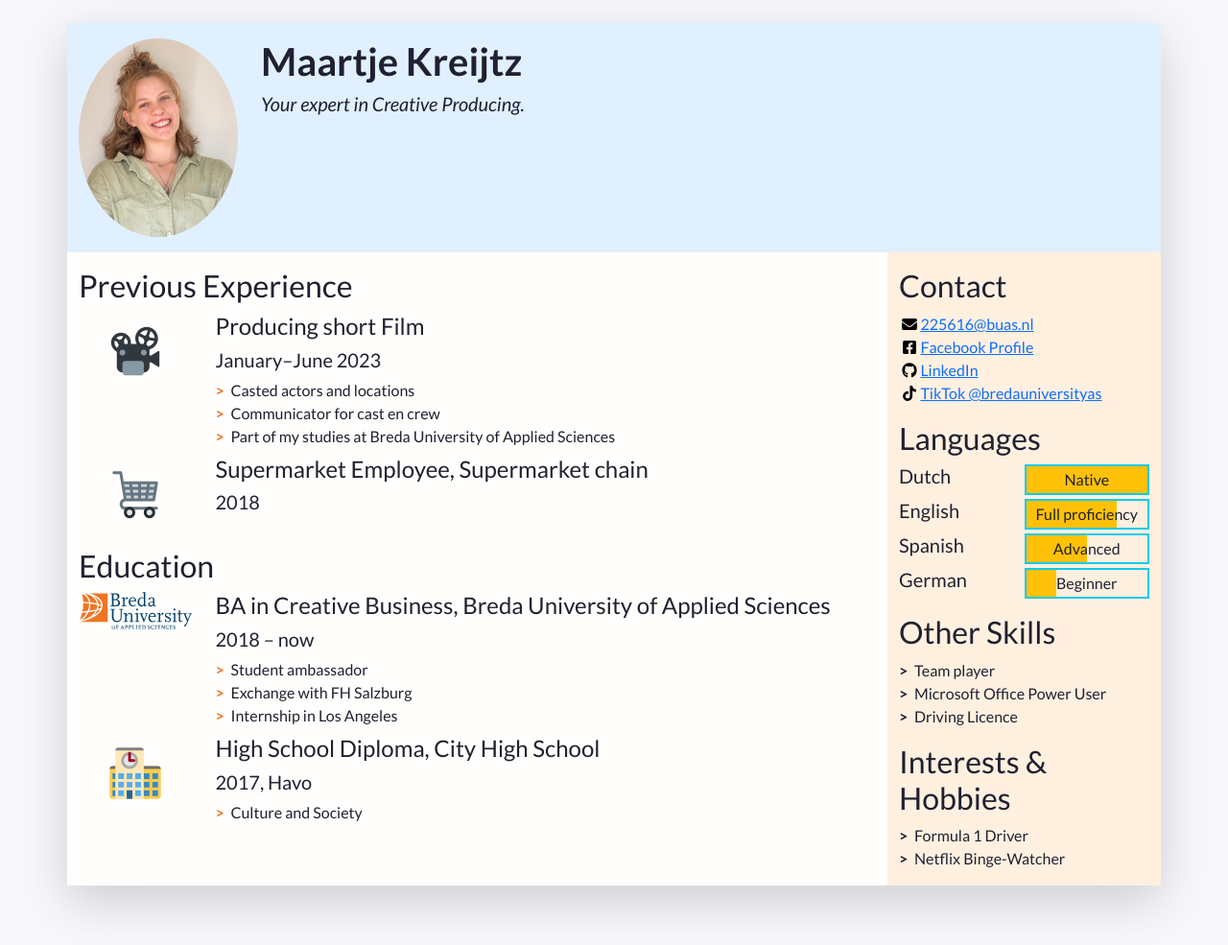
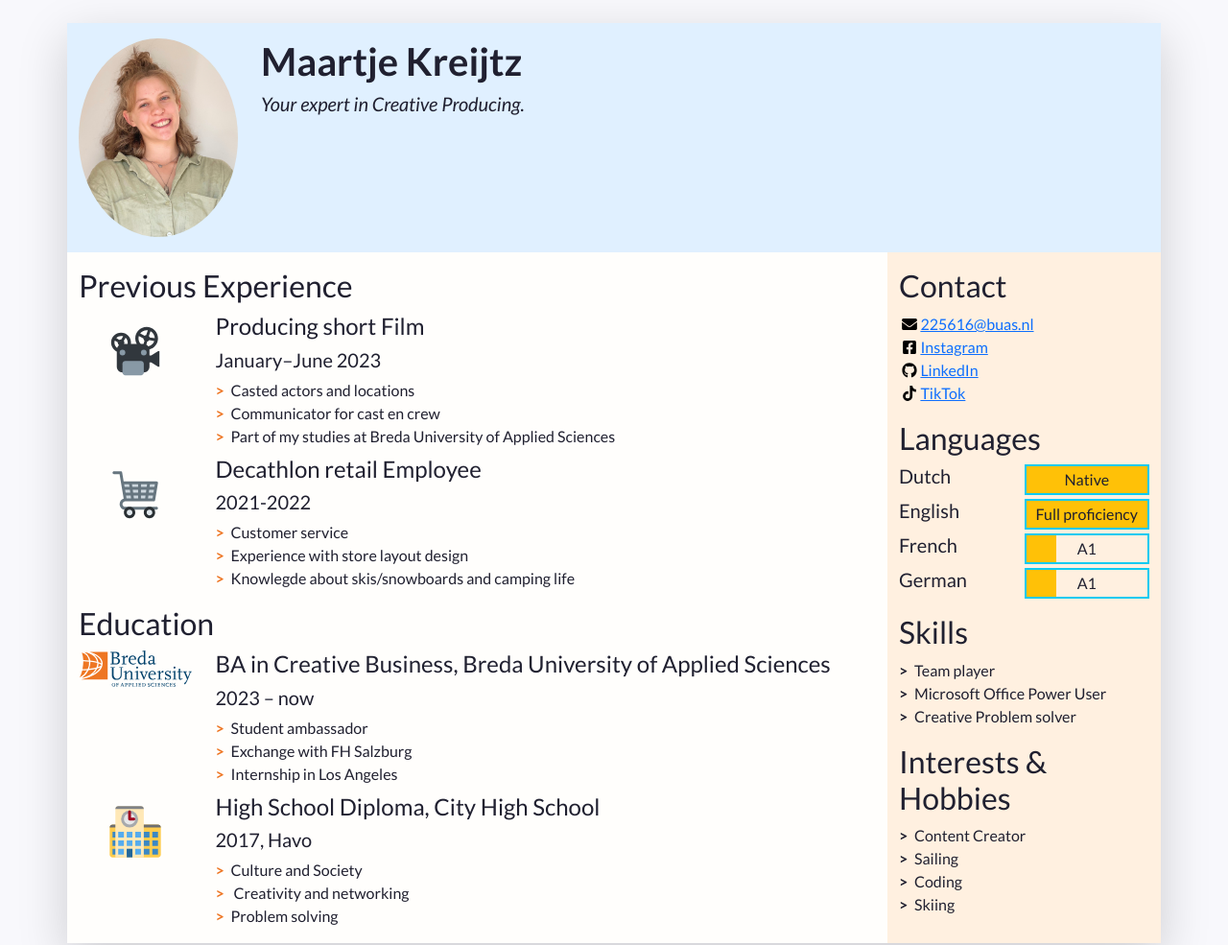
Before and after one commit to Maartje-25/Maartje-Kreijtz, a plain HTML site: page index.html in a window 1280 px wide. Shown: the top 985 px of the page at 96% size. Drawn offline with nearby package versions, Linux system fonts and the light colour scheme.

Commit message:
Update index.html
changed biography, skills

```diff
--- a/index.html
+++ b/index.html
@@ -102,8 +102,13 @@
                   <img class="biography-logo mw-100 d-block mx-auto" src="images/employers/trolley.svg" alt="Company logo" width="80">
                 </div>
                 <div class="biography-contents col-9 col-sm-10 col-md-9 col-lg-10">
-                  <h4>Supermarket Employee, Supermarket chain</h4>
-                  <h5>2018</h5>
+                  <h4>Decathlon retail Employee</h4>
+                  <h5>2021-2022</h5>
+                  <ul class="biography-details list-unstyled">
+                    <li>Customer service</li>
+                    <li>Experience with store layout design </li>
+                    <li>Knowlegde about skis/snowboards and camping life</li>
+                  </ul>
                   <!-- This entry doesn't have a list of achievements, but you can copy-paste the one from above -->
                 </div>
               </li>
@@ -124,7 +129,7 @@
                 </div>
                 <div class="biography-contents col-9 col-sm-10 col-md-9 col-lg-10">
                   <h4>BA in Creative Business, Breda University of Applied Sciences</h4>
-                  <h5>2018&nbsp;&ndash;&nbsp;now</h5>
+                  <h5>2023&nbsp;&ndash;&nbsp;now</h5>
                   <!-- Use the list below to talk about minors, exchanges, extra-curricular activities. -->
                   <ul class="biography-details list-unstyled">
                     <li>Student ambassador</li>
@@ -144,6 +149,9 @@
                   <h5>2017, Havo</h5>
                   <ul class="biography-details list-unstyled">
                     <li>Culture and Society</li>
+                    <li> Creativity and networking
+                      <li>Problem solving</li>
+                    </li>
                   </ul>
                 </div>
               </li>
@@ -180,11 +188,11 @@
               <li class="contact-item">
                 <a class="d-flex align-items-center" href="https://facebook.com/" target="_blank">
                   <img class="contact-icon" src="images/icons/facebook.svg" alt="Facebook">
-                  Facebook Profile
+                  Instagram
                 </a>
               </li>
               <li class="contact-item">
-                <a class="d-flex align-items-center" href="https://github.com/" target="_blank">
+                <a class="d-flex align-items-center" href="https://www.linkedin.com/in/maartje-kreijtz-b3ab26271" target="_blank">
                   <img class="contact-icon" src="images/icons/github.svg" alt="LinkedIn">
                   LinkedIn
                 </a>
@@ -192,7 +200,7 @@
               <li class="contact-item">
                 <a class="d-flex align-items-center" href="https://www.tiktok.com/@bredauniversityas" target="_blank">
                   <img class="contact-icon" src="images/icons/tiktok.svg" alt="Mobile Phone">
-                  TikTok @bredauniversityas
+                  TikTok
                 </a>
               </li>
             </ul>
@@ -216,16 +224,16 @@
                 <h5 class="language-name w-50">English</h5>
                 <div class="language-level w-50 border border-info border-2 position-relative">
                   <!-- The div below is a progress bar. Choose between w-25, w-50, w-75 and w-100 to show your level of fluency -->
-                  <div class="language-progress position-absolute bg-warning h-100 w-75"></div>
+                  <div class="language-progress position-absolute bg-warning h-100 w-100"></div>
                   <h6 class="position-absolute w-100 text-center top-0 py-1">Full proficiency</h6>
                 </div>
               </li>
               <li class="language-item d-flex mb-1">
-                <h5 class="language-name w-50">Spanish</h5>
+                <h5 class="language-name w-50">French</h5>
                 <div class="language-level w-50 border border-info border-2 position-relative">
                   <!-- The div below is a progress bar. Choose between w-25, w-50, w-75 and w-100 to show your level of fluency -->
-                  <div class="language-progress position-absolute bg-warning h-100 w-50"></div>
-                  <h6 class="position-absolute w-100 text-center top-0 py-1">Advanced</h6>
+                  <div class="language-progress position-absolute bg-warning h-100 w-25"></div>
+                  <h6 class="position-absolute w-100 text-center top-0 py-1">A1</h6>
                 </div>
               </li>
               <li class="language-item d-flex mb-1">
@@ -233,7 +241,7 @@
                 <div class="language-level w-50 border border-info border-2 position-relative">
                   <!-- The div below is a progress bar. Choose between w-25, w-50, w-75 and w-100 to show your level of fluency -->
                   <div class="language-progress position-absolute bg-warning h-100 w-25"></div>
-                  <h6 class="position-absolute w-100 text-center top-0 py-1">Beginner</h6>
+                  <h6 class="position-absolute w-100 text-center top-0 py-1">A1</h6>
                 </div>
               </li>
             </ul>
@@ -242,11 +250,11 @@
           <!-- End of contact details, moving on to other skills -->
 
           <section class="my-3 aside-section">
-            <h2>Other Skills</h2>
+            <h2> Skills</h2>
             <ul class="skill-list list-unstyled">
               <li class="skill-item">Team player</li>
               <li class="skill-item">Microsoft Office Power User</li>
-              <li class="skill-item">Driving Licence</li>
+              <li class="skill-item">Creative Problem solver</li>
             </ul>
           </section>
 
@@ -255,8 +263,11 @@
           <section class="my-3 aside-section">
             <h2>Interests &amp; Hobbies</h2>
             <ul class="skill-list list-unstyled">
-              <li class="skill-item">Formula 1 Driver</li>
-              <li class="skill-item">Netflix Binge-Watcher</li>
+              <li class="skill-item">Content Creator</li>
+              <li class="skill-item">Sailing</li>
+              <li class="skill-item">Coding</li>
+              <li class="skill-item">Skiing</li>
+              </li>
             </ul>
           </section>
 
```
